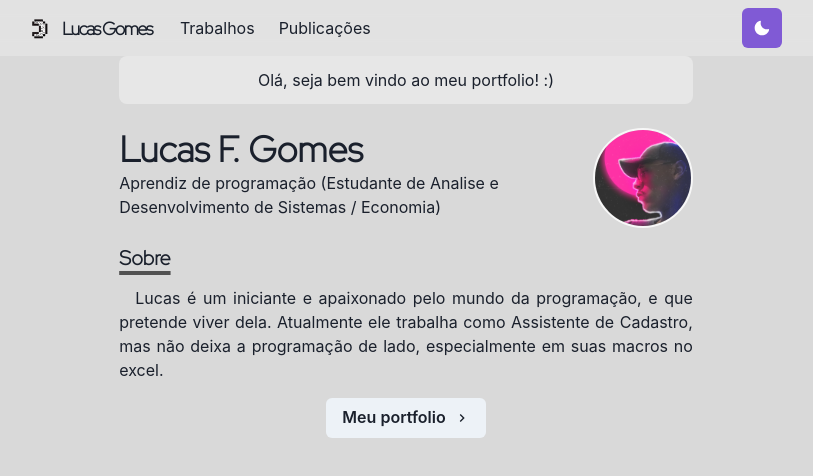
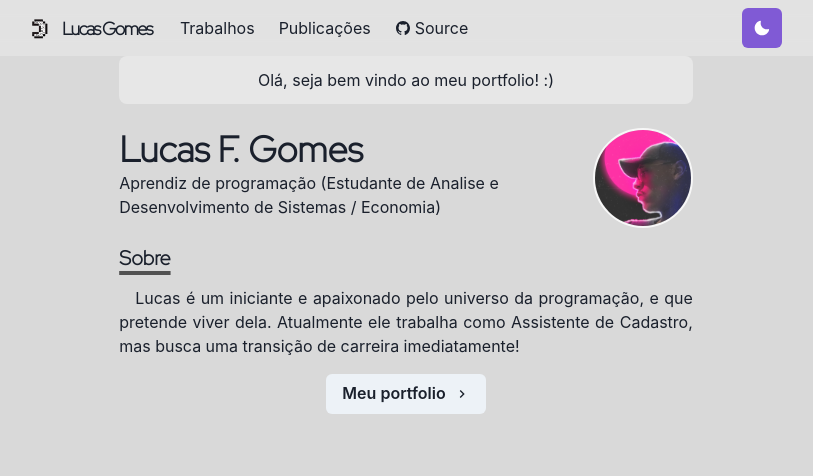
Before and after one commit to luhcs/luhcs-portfolio, a Next.js app in the folder repo/Devs/: page / in a window 1280 px wide. Shown: the top 476 px of the page, without its empty margins (234-1047 px from the left). Built offline with nearby package versions, Linux system fonts and the light colour scheme.

Commit message:
Added Github shortcut and repo link

```diff
--- a/repo/Devs/components/navbar.js
+++ b/repo/Devs/components/navbar.js
@@ -16,15 +16,19 @@ import {
 } from '@chakra-ui/react'
 import { HamburgerIcon } from '@chakra-ui/icons'
 import ThemeToggleButton from './theme-toggle-button'
-const LinkItem = ({ href, path, children }) => {
+import { IoLogoGithub } from 'react-icons/io5'
+
+const LinkItem = ({ href, path, _target, children, ...props }) => {
     const active = path === href
     const inactiveColor = useColorModeValue('gray200', 'whiteAlpha.900')
     return (
-        <NextLink href={href}>
+        <NextLink href={href} passHref>
             <Link
                 p={2}
                 bg={active ? 'glassTeal' : undefined}
                 color={active ? '#202023' : inactiveColor}
+                _target={_target}
+                {...props}
             >
                 {children}
             </Link>
@@ -58,6 +62,7 @@ const Navbar = props => {
                         <Logo />
                     </Heading>
                 </Flex>
+
                 <Stack
                     direction={{ base: 'column', md: 'row' }}
                     display={{ base: 'none', md: 'flex' }}
@@ -71,6 +76,18 @@ const Navbar = props => {
                     </LinkItem>
                     <LinkItem href="/publicacoes" path={path}>
                         Publicações
+                    </LinkItem>
+                    <LinkItem
+                    _target="blank"
+                    href="https://github.com/luhcs/luhcs-homepage"
+                    path={path}
+                    display="inline-flex"
+                    alignItems="center"
+                    style={{ gap:4 }}
+                    pl={2}
+                    >
+                    <IoLogoGithub />
+                    Source
                     </LinkItem>
                 </Stack>
 
@@ -95,6 +112,12 @@ const Navbar = props => {
                             <NextLink href="/publicacoes" passHref>
                                 <MenuItem as={Link}>Publicações</MenuItem>
                             </NextLink>
+                            <MenuItem
+                                as={Link}
+                                href="https://github.com/luhcs/luhcs-homepage"
+                            >
+                                View Source
+                            </MenuItem>
                         </MenuList>
                     </Menu>
                     </Box>
--- a/repo/Devs/next.config.js
+++ b/repo/Devs/next.config.js
@@ -1,3 +1,7 @@
 module.exports = {
+	i18n: {
+		locales: ["pt-BR","es-ES", "en-US"],
+		defaultLocale: "pt-BR",
+	},
 	reactStrictMode: true
 }
--- a/repo/Devs/package.json
+++ b/repo/Devs/package.json
@@ -21,6 +21,7 @@
     "next": "^12.0.4",
     "react": "^17.0.2",
     "react-dom": "^17.0.2",
+    "react-icons": "^4.3.1",
     "typewriter-effect": "^2.18.2"
   },
   "devDependencies": {
--- a/repo/Devs/pages/index.js
+++ b/repo/Devs/pages/index.js
@@ -44,7 +44,7 @@ const Page = () => {
 				<Heading as="h3" variant="section-title">
 					Sobre
 				</Heading>
-				<Paragraph>Lucas é um iniciante e apaixonado pelo mundo da programação, e que pretende viver dela. Atualmente ele trabalha como Assistente de Cadastro, mas não deixa a programação de lado, especialmente em suas macros no excel.</Paragraph>
+				<Paragraph>Lucas é um iniciante e apaixonado pelo universo da programação, e que pretende viver dela. Atualmente ele trabalha como Assistente de Cadastro, mas busca uma transição de carreira imediatamente!</Paragraph>
 			<Box align="center" my={4}>
 				<NextLink href="/trabalhos">
 					<Button rightIcon={<ChevronRightIcon/>} colorScheme="gray">
```
Also changed, not shown: repo/Devs/components/trabalhos.js (added, +29 -0 lines), 1 other file (tests, documents, lock files or other folders).
